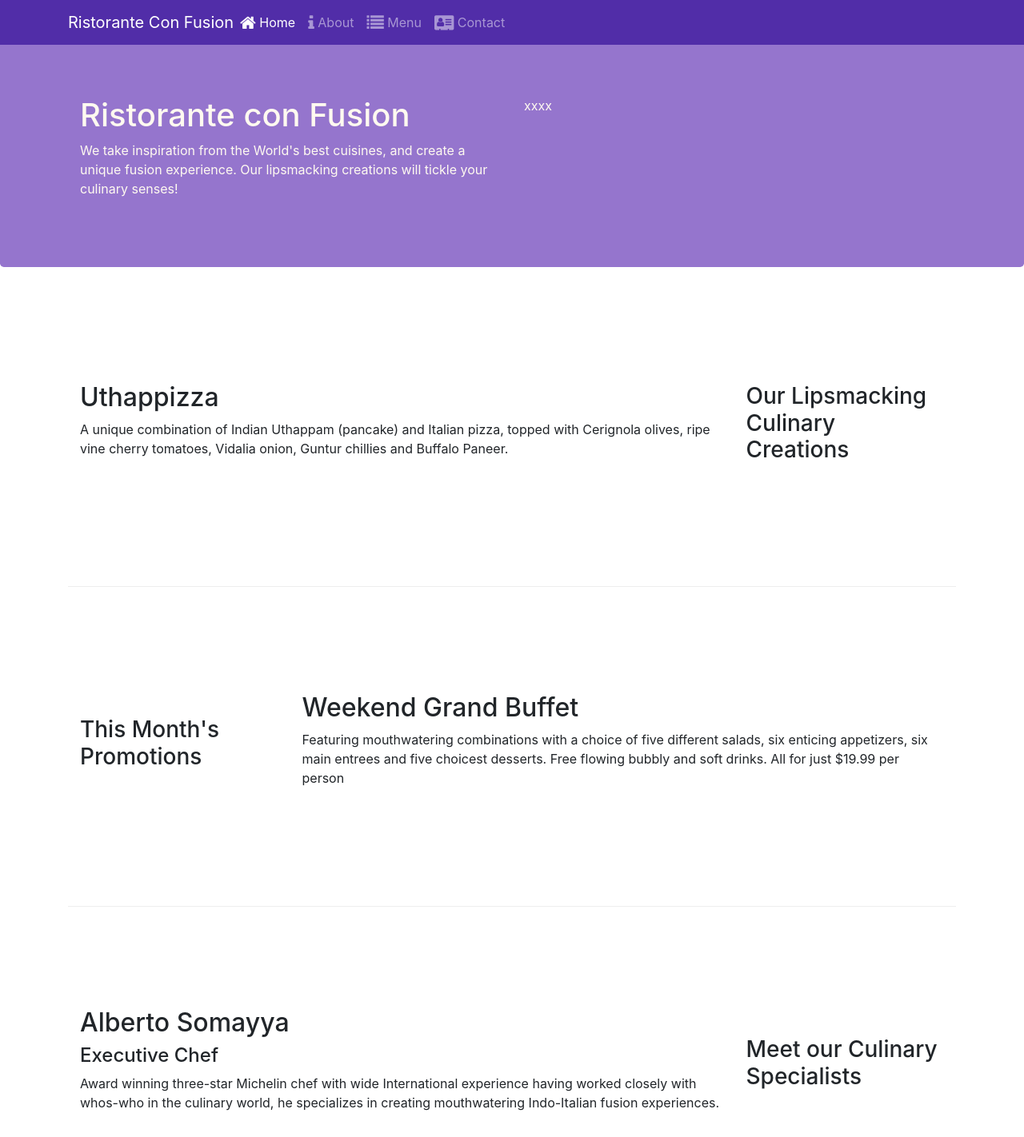
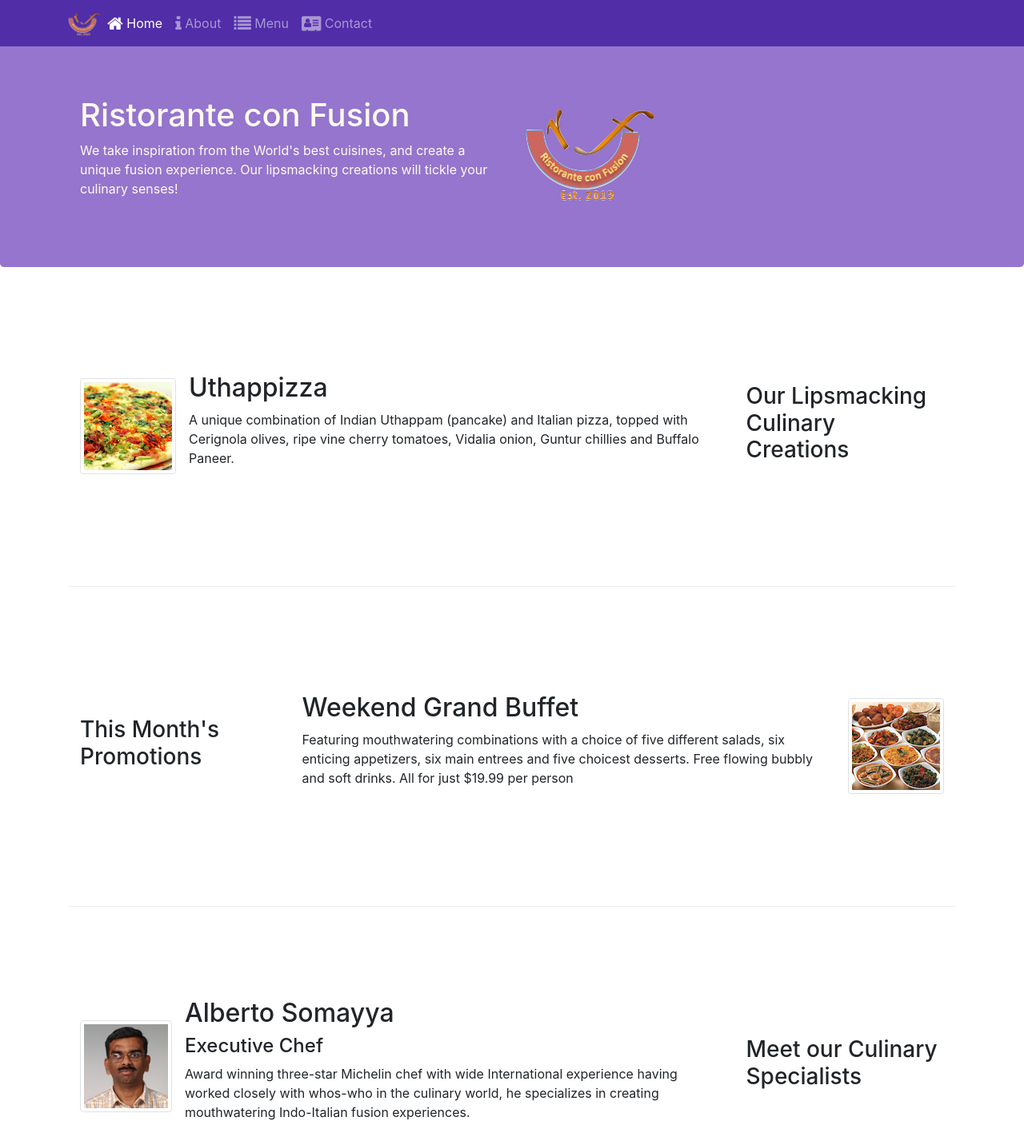
Before and after one commit to PwtanSG/confusionbs4, a website: page index.html in a window 1280 px wide. Shown: the top 1422 px of the page at 80% size. Drawn offline with nearby package versions, Linux system fonts and the light colour scheme.

Commit message:
wk2-ex-img-media

```diff
--- a/index.html
+++ b/index.html
@@ -17,7 +17,6 @@
     <!--custom css-->
     <link rel="stylesheet" href="css/styles.css">
 
-
     <title>Ristorante Con Fusion</title>
 </head>
 
@@ -27,7 +26,7 @@
             <button class="navbar-toggler" type="button" data-toggle="collapse" data-target="#Navbar">
                 <span class="navbar-toggler-icon"></span>
             </button>
-           <a class="navbar-brand mr-auto" href="#">Ristorante Con Fusion</a>
+           <a class="navbar-brand mr-auto" href="#"><img src="img/logo.png" height="30" width="41"></a>
            <div class="collapse navbar-collapse" id="Navbar">
                 <ul class="navbar-nav mr-auto">
                     <li class="nav-item active"><a class="nav-link" href="#"><span class="fa fa-home fa-lg"></span> Home</a></li>
@@ -47,8 +46,8 @@
                     <p>We take inspiration from the World's best cuisines, and create a unique fusion experience. Our lipsmacking creations will tickle your culinary senses!</p>
                 </div>
                 <!--when xs screen occupy 12 col below abv div, when sm to xl occupy remaining col avail-->
-                <div class="col-12 col-sm">
-                    xxxx
+                <div class="col-12 col-sm align-self-center">
+                    <img src="img/logo.png" class="img-fluid">
                 </div>
             </div>
         </div>
@@ -60,8 +59,14 @@
                 <h3>Our Lipsmacking Culinary Creations</h3>
             </div>
             <div class="col col-sm order-sm-first col-md">
-                <h2>Uthappizza</h2>
-                <p>A unique combination of Indian Uthappam (pancake) and Italian pizza, topped with Cerignola olives, ripe vine cherry tomatoes, Vidalia onion, Guntur chillies and Buffalo Paneer.</p>
+                <div class="media">
+                    <img class="d-flex mr-3 img-thumbnail align-self-center" src="img/uthappizza.png" alt="uthappizza">
+                    <div class="media-body">
+                        <h2 class="mt-0">Uthappizza</h2>
+                        <p class="d-none d-sm-block">A unique combination of Indian Uthappam (pancake) and Italian pizza, topped with Cerignola olives, ripe vine cherry tomatoes, Vidalia onion, Guntur chillies and Buffalo Paneer.</p>
+                    </div>
+                </div>
+
             </div>
         </div>
 
@@ -71,8 +76,13 @@
                 <h3>This Month's Promotions</h3>
             </div>
             <div class="col col-sm col-md">
-                <h2>Weekend Grand Buffet</h2>
-                <p>Featuring mouthwatering combinations with a choice of five different salads, six enticing appetizers, six main entrees and five choicest desserts. Free flowing bubbly and soft drinks. All for just $19.99 per person </p>
+                <div class="media">
+                    <div class="media-body">
+                        <h2 class="mt-0">Weekend Grand Buffet</h2>
+                        <p>Featuring mouthwatering combinations with a choice of five different salads, six enticing appetizers, six main entrees and five choicest desserts. Free flowing bubbly and soft drinks. All for just $19.99 per person </p>
+                    </div>
+                    <img class="d-flex ml-3 img-thumbnail align-self-center" src="img/buffet.png" alt="Weekend Grand Buffet">
+                </div>
             </div>
         </div>
 
@@ -81,9 +91,14 @@
                 <h3>Meet our Culinary Specialists</h3>
             </div>
             <div class="col col-sm order-sm-first col-md">
-                <h2>Alberto Somayya</h2>
-                <h4>Executive Chef</h4>
-                <p>Award winning three-star Michelin chef with wide International experience having worked closely with whos-who in the culinary world, he specializes in creating mouthwatering Indo-Italian fusion experiences. </p>
+                <div class="media">
+                    <img class="d-flex mr-3 img-thumbnail align-self-center" src="img/alberto.png" alt="Alberto Somayya">
+                    <div class="media-body">
+                        <h2 class="mt-0">Alberto Somayya</h2>
+                        <h4>Executive Chef</h4>
+                        <p>Award winning three-star Michelin chef with wide International experience having worked closely with whos-who in the culinary world, he specializes in creating mouthwatering Indo-Italian fusion experiences. </p>
+                    </div>
+                </div>
             </div>
         </div>
     </div>
```
Also changed, not shown: aboutus.html (+3 -2 lines), contactus.html (+3 -2 lines), img/alberto.png (added), img/buffet.png (added), img/logo.png (added), img/uthappizza.png (added), 1 other file.
